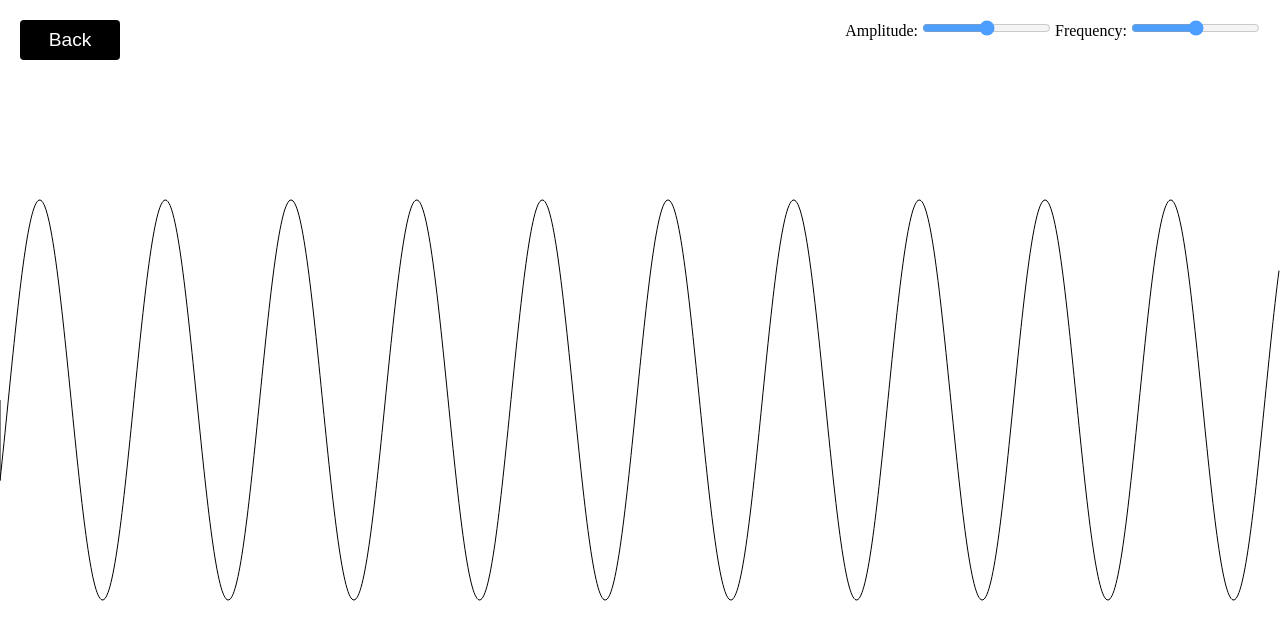
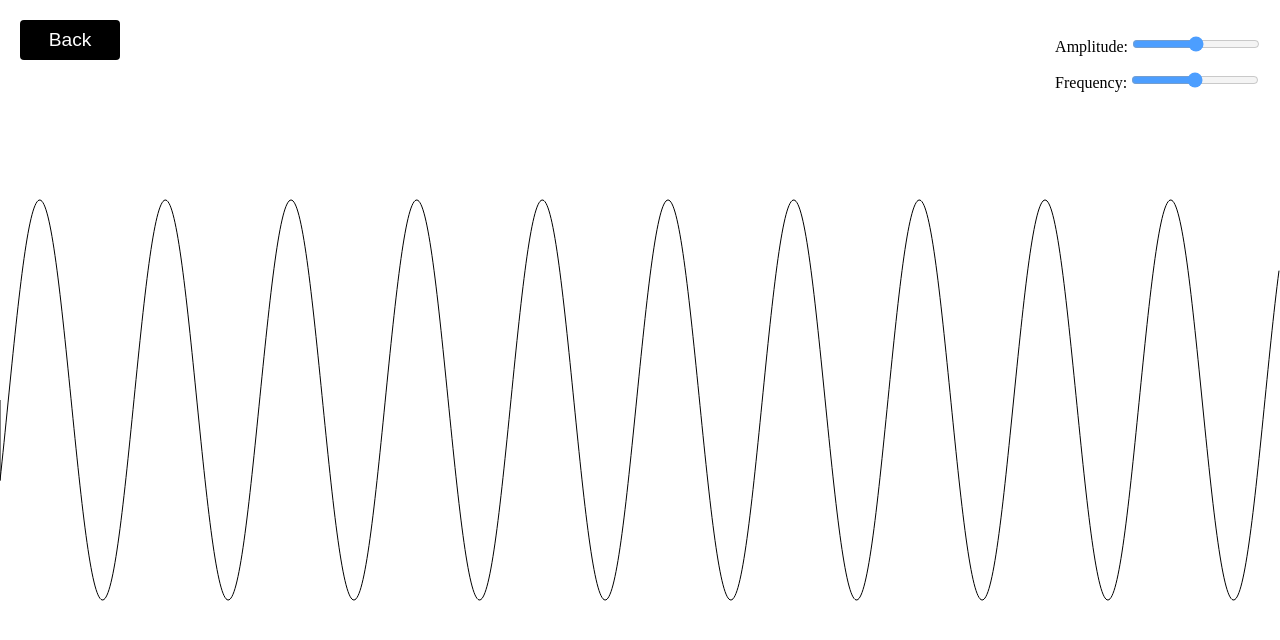
Before and after one commit to YoonHan/canvas-projects, a website with bundled scripts: page SineWave/index.html in a window 1280 px wide. Built offline with nearby package versions, Linux system fonts and the light colour scheme.

Commit message:
css 수정

```diff
--- a/SineWave/index.html
+++ b/SineWave/index.html
@@ -13,8 +13,12 @@
   <canvas></canvas>
   <button class="back-btn">Back</button>
   <div class="slider-container">
-    Amplitude: <input type="range" name="amplitude" id="amplitude" class="slider amplitude" min="0" max="400" val="10">
-    Frequency: <input type="range" name="frequency" id="frequency" class="slider frequency" min="0" max="100" val="1">
+    <div class="row">
+      Amplitude: <input type="range" name="amplitude" id="amplitude" class="slider amplitude" min="0" max="400" val="10">
+    </div>
+    <div class="row">
+      Frequency: <input type="range" name="frequency" id="frequency" class="slider frequency" min="0" max="100" val="1">
+    </div>
   </div>
   <script src="canvas.js" type="module"></script>
 </body>
--- a/SineWave/style.css
+++ b/SineWave/style.css
@@ -2,8 +2,15 @@
   position: fixed;
   top: 20px;
   right: 20px;
+  display: flex;
+  flex-direction: column;
+}
+
+.row {
+  margin-top: 1rem;
 }
 
 .slider {
+  width: 8rem;
   opacity: 0.7;
 }
```
